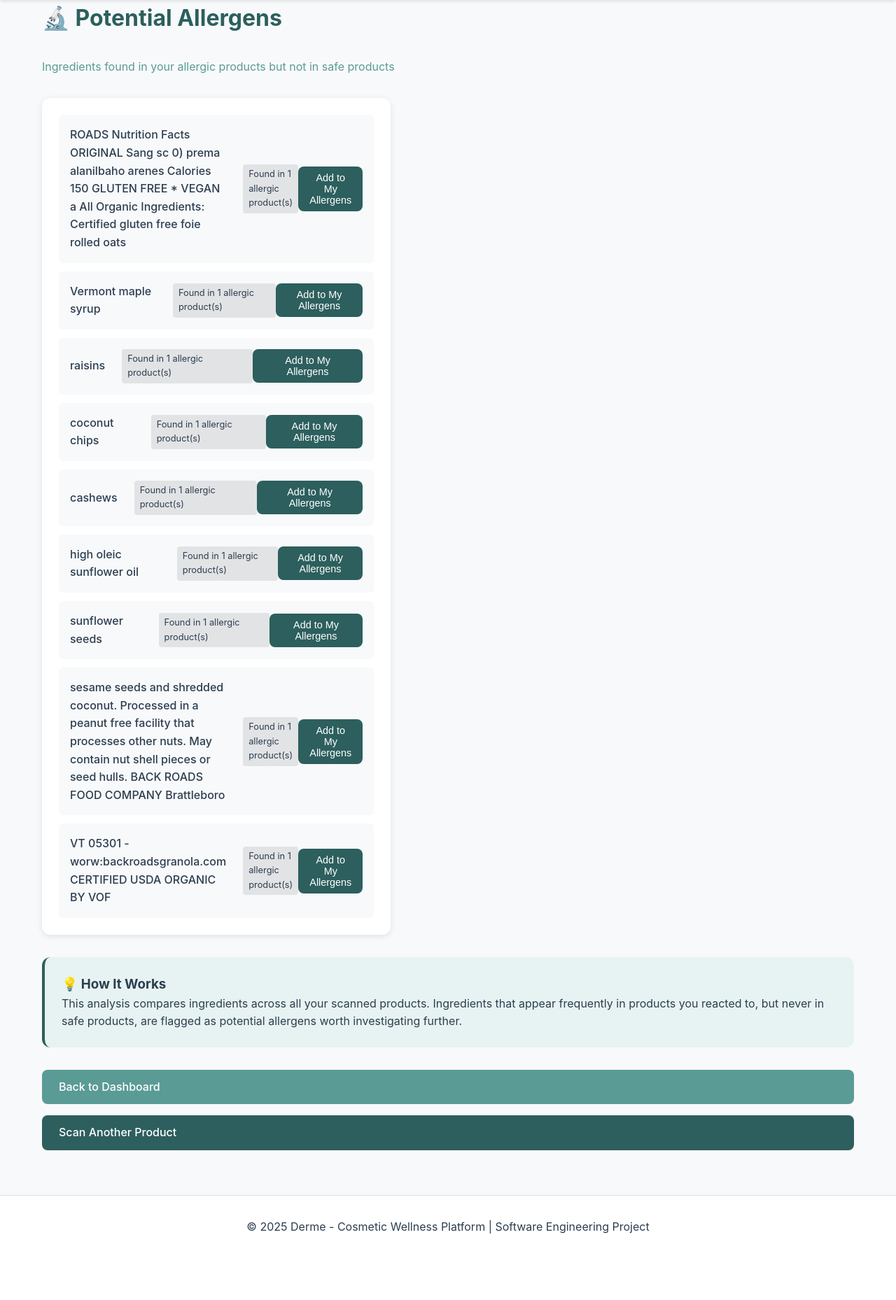
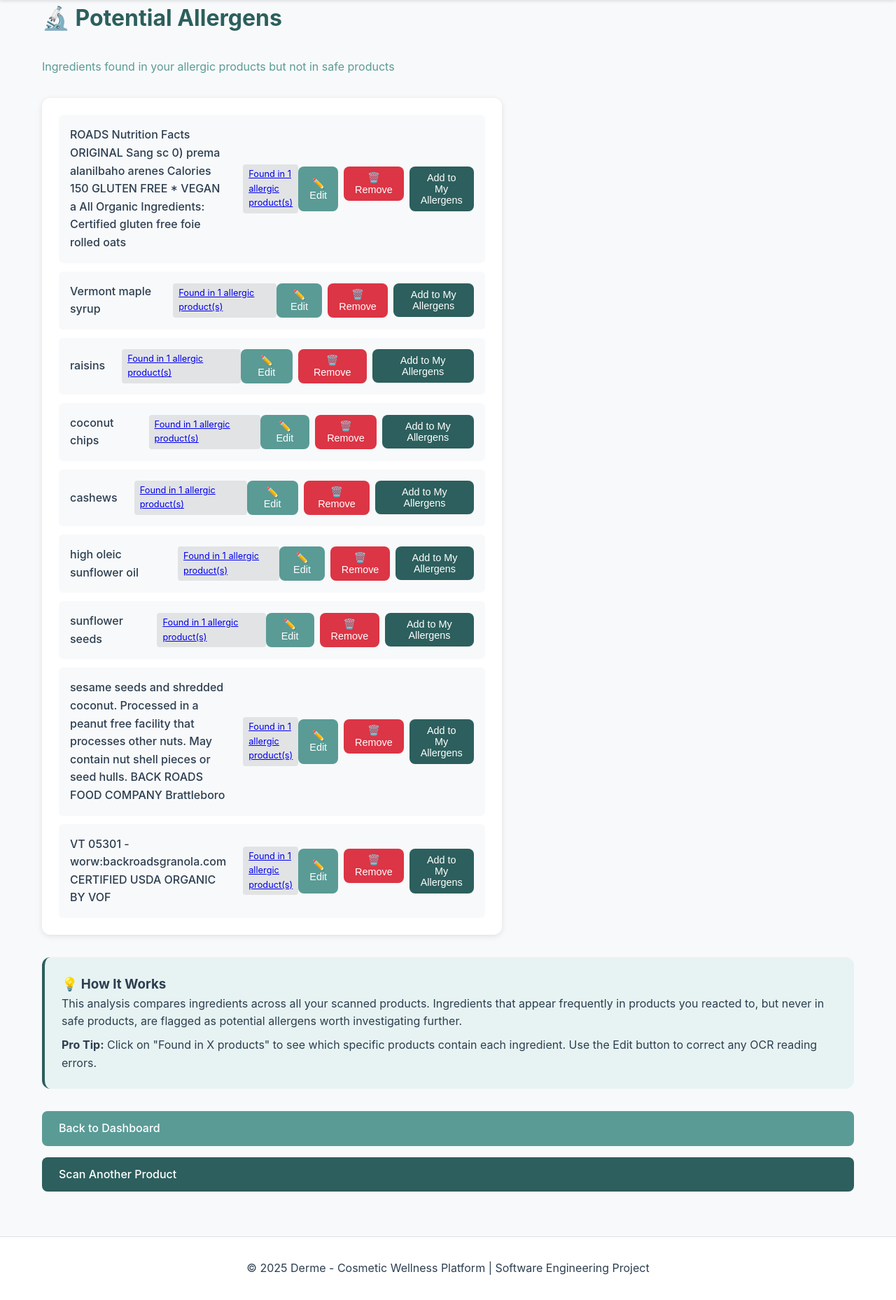
Before and after one commit to DrewThomasson/Derme---Cosmetic-Wellness-Platform, a Flask app: page /potential-allergens in a window 1280 px wide. Shown: the part 104-1962 px from the top of the page at 70% size. Before the commit the page ends 1867 px from the top, so only its background shows below. Run offline with Flask 3, Linux system fonts and the light colour scheme; a user stored in the database is signed in.

Commit message:
Add files via upload

```diff
--- a/app.py
+++ b/app.py
@@ -507,6 +507,81 @@ def potential_allergens_page():
     potential = detect_potential_allergens(current_user.id)
     return render_template('potential_allergens.html', potential_allergens=potential)
 
+@app.route('/potential-allergens/ingredient/<ingredient_name>')
+@login_required
+def view_ingredient_products(ingredient_name):
+    """View all allergic products that contain a specific ingredient"""
+    allergic_products = AllergicProduct.query.filter_by(user_id=current_user.id).all()
+
+    # Filter products that contain this ingredient
+    products_with_ingredient = []
+    for product in allergic_products:
+        if ingredient_name.lower() in product.ingredients.lower():
+            products_with_ingredient.append(product)
+
+    return render_template('ingredient_products.html',
+                         ingredient_name=ingredient_name,
+                         products=products_with_ingredient)
+
+@app.route('/potential-allergens/edit/<ingredient_name>', methods=['POST'])
+@login_required
+def edit_potential_allergen(ingredient_name):
+    """Edit/correct an ingredient name in all allergic products"""
+    new_name = request.form.get('new_name')
+
+    if not new_name:
+        flash('New ingredient name is required', 'error')
+        return redirect(url_for('potential_allergens_page'))
+
+    # Find and update all allergic products containing this ingredient
+    allergic_products = AllergicProduct.query.filter_by(user_id=current_user.id).all()
+    updated_count = 0
+
+    for product in allergic_products:
+        ingredients = parse_ingredients(product.ingredients)
+        updated_ingredients = []
+
+        for ing in ingredients:
+            if ing.lower() == ingredient_name.lower():
+                updated_ingredients.append(new_name)
+                updated_count += 1
+            else:
+                updated_ingredients.append(ing)
+
+        if updated_count > 0:
+            product.ingredients = ', '.join(updated_ingredients)
+
+    if updated_count > 0:
+        db.session.commit()
+        flash(f'Updated "{ingredient_name}" to "{new_name}" in {updated_count} instance(s)', 'success')
+    else:
+        flash('No instances found to update', 'warning')
+
+    return redirect(url_for('potential_allergens_page'))
+
+@app.route('/potential-allergens/remove/<ingredient_name>', methods=['POST'])
+@login_required
+def remove_potential_allergen(ingredient_name):
+    """Remove an ingredient from all allergic products"""
+    allergic_products = AllergicProduct.query.filter_by(user_id=current_user.id).all()
+    removed_count = 0
+
+    for product in allergic_products:
+        ingredients = parse_ingredients(product.ingredients)
+        filtered_ingredients = [ing for ing in ingredients if ing.lower() != ingredient_name.lower()]
+
+        if len(filtered_ingredients) < len(ingredients):
+            product.ingredients = ', '.join(filtered_ingredients)
+            removed_count += 1
+
+    if removed_count > 0:
+        db.session.commit()
+        flash(f'Removed "{ingredient_name}" from {removed_count} product(s)', 'success')
+    else:
+        flash('No instances found to remove', 'warning')
+
+    return redirect(url_for('potential_allergens_page'))
+
 
 # Initialize database
 def init_db():
--- a/static/css/style.css
+++ b/static/css/style.css
@@ -671,6 +671,17 @@ main {
     margin-left: 0.5rem;
 }
 
+.category-badge.clickable {
+    cursor: pointer;
+    transition: background-color 0.2s;
+}
+
+.category-badge.clickable:hover {
+    background-color: var(--primary-color);
+    color: white;
+    text-decoration: none;
+}
+
 .view-more {
     text-align: center;
     margin-top: 1rem;
--- a/templates/potential_allergens.html
+++ b/templates/potential_allergens.html
@@ -12,16 +12,42 @@
             {% if potential_allergens %}
                 <div class="allergen-table">
                     {% for potential in potential_allergens %}
-                        <div class="allergen-row">
+                        <div class="allergen-row" id="allergen-{{ loop.index }}">
                             <div class="allergen-info">
-                                <span class="allergen-name">{{ potential.name }}</span>
-                                <span class="category-badge">Found in {{ potential.count }} allergic product(s)</span>
+                                <span class="allergen-name" id="name-{{ loop.index }}">{{ potential.name }}</span>
+                                <a href="{{ url_for('view_ingredient_products', ingredient_name=potential.name) }}"
+                                   class="category-badge clickable">
+                                    Found in {{ potential.count }} allergic product(s)
+                                </a>
+
+                                <!-- Edit form (hidden by default) -->
+                                <div id="edit-form-{{ loop.index }}" style="display: none; margin-top: 0.5rem;">
+                                    <form method="POST" action="{{ url_for('edit_potential_allergen', ingredient_name=potential.name) }}" style="display: inline-flex; gap: 0.5rem; align-items: center;">
+                                        <input type="text" name="new_name" value="{{ potential.name }}"
+                                               class="inline-input" style="max-width: 300px;" required>
+                                        <button type="submit" class="btn btn-primary btn-small">Save</button>
+                                        <button type="button" onclick="toggleEdit({{ loop.index }})" class="btn btn-secondary btn-small">Cancel</button>
+                                    </form>
+                                </div>
                             </div>
-                            <form method="POST" action="{{ url_for('manage_allergens') }}" style="display: inline;">
-                                <input type="hidden" name="ingredient_name" value="{{ potential.name }}">
-                                <input type="hidden" name="severity" value="unknown">
-                                <button type="submit" class="btn btn-primary btn-small">Add to My Allergens</button>
-                            </form>
+
+                            <div style="display: flex; gap: 0.5rem;">
+                                <button onclick="toggleEdit({{ loop.index }})" class="btn btn-secondary btn-small" id="edit-btn-{{ loop.index }}">
+                                    ✏️ Edit
+                                </button>
+
+                                <form method="POST" action="{{ url_for('remove_potential_allergen', ingredient_name=potential.name) }}"
+                                      style="display: inline;"
+                                      onsubmit="return confirm('Remove this ingredient from all your allergic products? This will also remove it from the potential allergens list.');">
+                                    <button type="submit" class="btn btn-danger btn-small">🗑️ Remove</button>
+                                </form>
+
+                                <form method="POST" action="{{ url_for('manage_allergens') }}" style="display: inline;">
+                                    <input type="hidden" name="ingredient_name" value="{{ potential.name }}">
+                                    <input type="hidden" name="severity" value="unknown">
+                                    <button type="submit" class="btn btn-primary btn-small">Add to My Allergens</button>
+                                </form>
+                            </div>
                         </div>
                     {% endfor %}
                 </div>
@@ -42,6 +68,7 @@
     <div class="info-card">
         <h3>💡 How It Works</h3>
         <p>This analysis compares ingredients across all your scanned products. Ingredients that appear frequently in products you reacted to, but never in safe products, are flagged as potential allergens worth investigating further.</p>
+        <p style="margin-top: 0.5rem;"><strong>Pro Tip:</strong> Click on "Found in X products" to see which specific products contain each ingredient. Use the Edit button to correct any OCR reading errors.</p>
     </div>
 
     <div class="action-buttons" style="margin-top: 2rem;">
@@ -49,4 +76,22 @@
         <a href="{{ url_for('scan') }}" class="btn btn-primary">Scan Another Product</a>
     </div>
 </div>
+
+<script>
+function toggleEdit(index) {
+    const editForm = document.getElementById('edit-form-' + index);
+    const nameSpan = document.getElementById('name-' + index);
+    const editBtn = document.getElementById('edit-btn-' + index);
+
+    if (editForm.style.display === 'none') {
+        editForm.style.display = 'block';
+        nameSpan.style.display = 'none';
+        editBtn.style.display = 'none';
+    } else {
+        editForm.style.display = 'none';
+        nameSpan.style.display = 'inline';
+        editBtn.style.display = 'inline-block';
+    }
+}
+</script>
 {% endblock %}
```
Also changed, not shown: templates/allergic_products.html (+42 -11 lines), templates/ingredient_products.html (added, +104 -0 lines), instance/derme.db.
